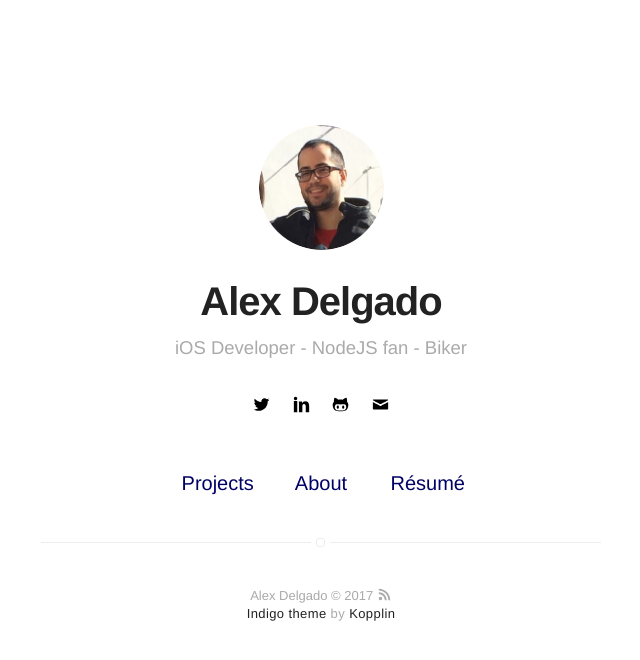
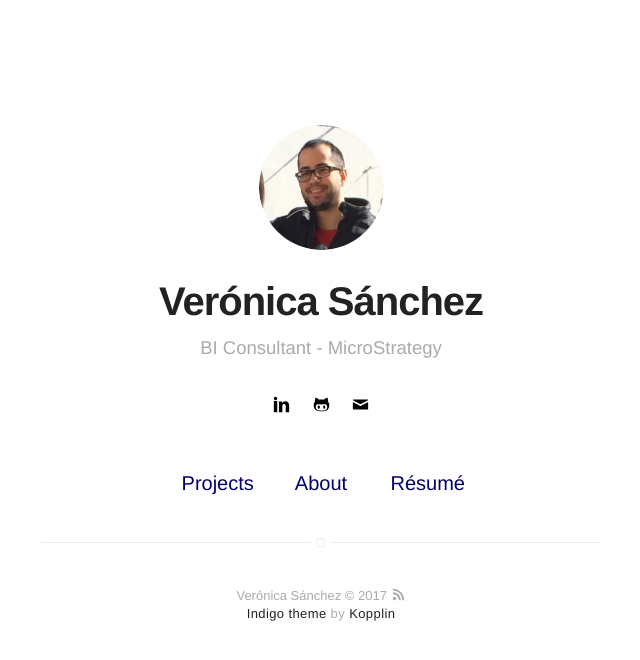
Before and after one commit to veronicasanchez/veronicasanchez, a Jekyll site: the page built from index.html, in a window 1280 px wide. Shown: the top 660 px of the page, without its empty margins (319-959 px from the left). Built offline with Jekyll 4.4.1, drawn with Linux system fonts in a browser that asks for light colours.

Commit message:
config change

```diff
--- a/_config.yml
+++ b/_config.yml
@@ -1,6 +1,6 @@
 # main text of home
-name: Alex Delgado
-bio: iOS Developer - NodeJS fan - Biker
+name: Verónica Sánchez
+bio: BI Consultant - MicroStrategy
 
 # twitter summary info
 description: A blog about technology and stuff related
@@ -36,29 +36,29 @@ disqus:
 
 # if you don't have any of social below, comment the line
 # facebook: myfacebook
-twitter: Alex_delg
+# twitter: Alex_delg
 # google: mygoogle
 # instagram: myinstagram
 # pinterest: mypinterest
-linkedin: alejandro-delgado-diaz-42a8b778/
+linkedin: verónica-sánchez-3179604b/
 # youtube: myyoutube
 # spotify: myspotify
-github: alexdelgadodiaz
+github: veronicasanchez
 # lastfm: mylastfm
 # stackoverflow: 7044681/mystackoverflow
 # quora: userquora
 # reddit: username
 # medium: medium
 # vimeo: myvimeo
-email: alejandrodelgadodiaz88@gmail.com
+email: veronicasanchezmanchester@gmail.com
 
 authors:
     alexdelgado:
         name: Alejandro Delgado
-        bio: iOS Developer - NodeJS fan - Biker
+        bio: BI Consultant - MicroStrategy
         external-image: false
         picture: assets/images/profile.png
-        twitter: Alex_delg
+        # twitter: Alex_delg
     # jamesfoster:
     #     name: James Foster
     #     bio: A Man who develops software with coffee
```
